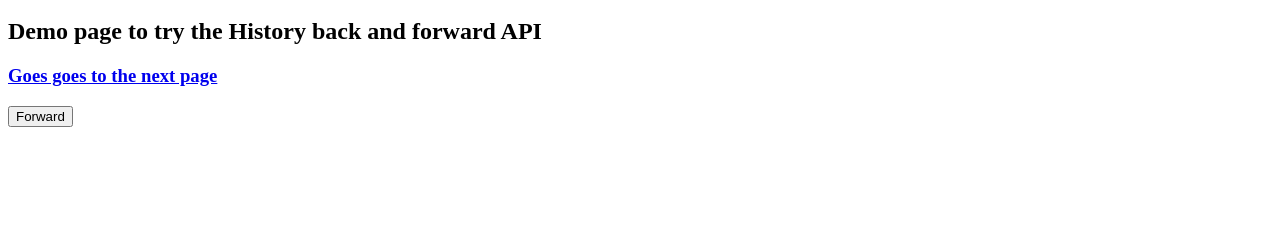
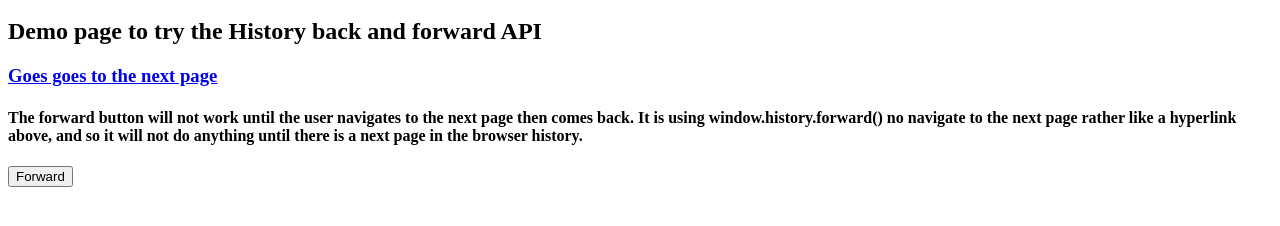
Before and after one commit to mafro28/HistoryAPI, a plain HTML site: page index.html in a window 1280 px wide. Shown: the part 48-274 px from the top of the page. Drawn offline with Linux system fonts and the light colour scheme.

Commit message:
Add files via upload

```diff
--- a/index.html
+++ b/index.html
@@ -13,6 +13,7 @@
 <h1>This is the first page</h1>
 <h2>Demo page to try the History back and forward API</h2>
 <h3><a href =history.html>Goes goes to the next page</a></h3>
+<h4>The forward button will not work until the user navigates to the next page then comes back. It is using window.history.forward() no navigate to the next page rather like a hyperlink above, and so it will not do anything until there is a next page in the browser history.</h4>
 
 <input type="button" value="Forward" onclick="goForward()">
 
```
Also changed, not shown: history.html (+1 -0 lines).
